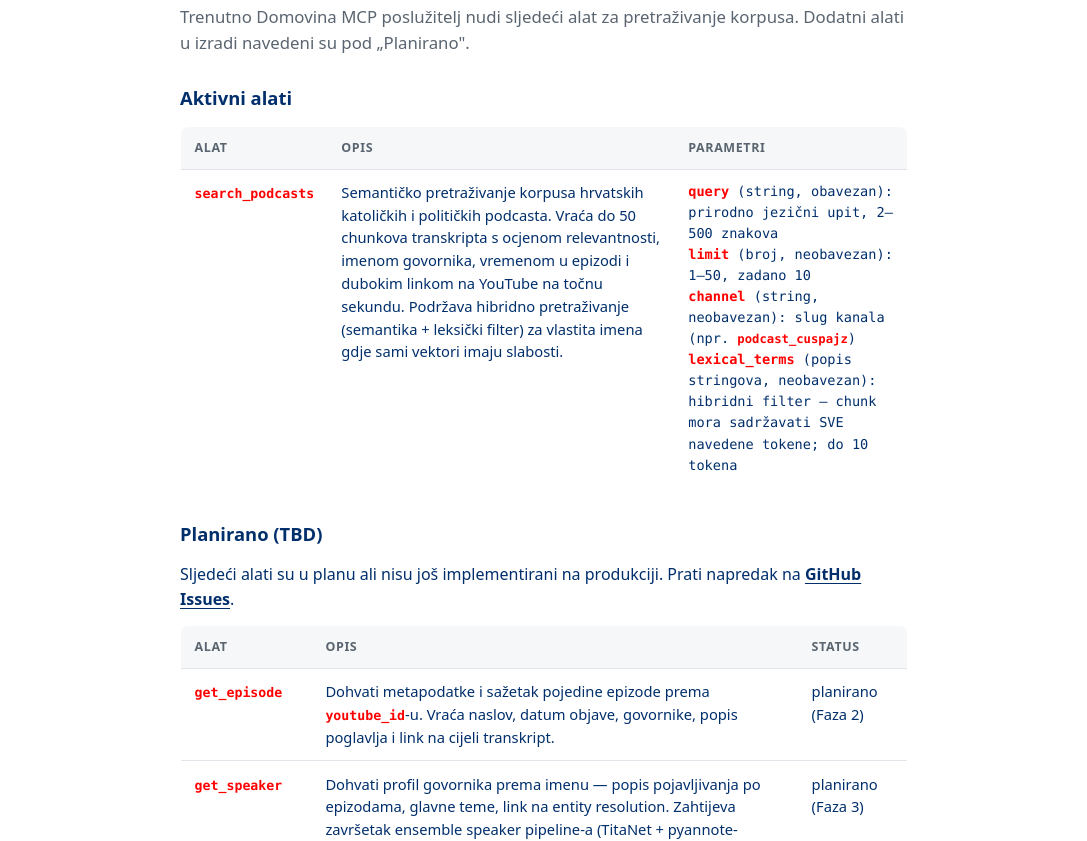
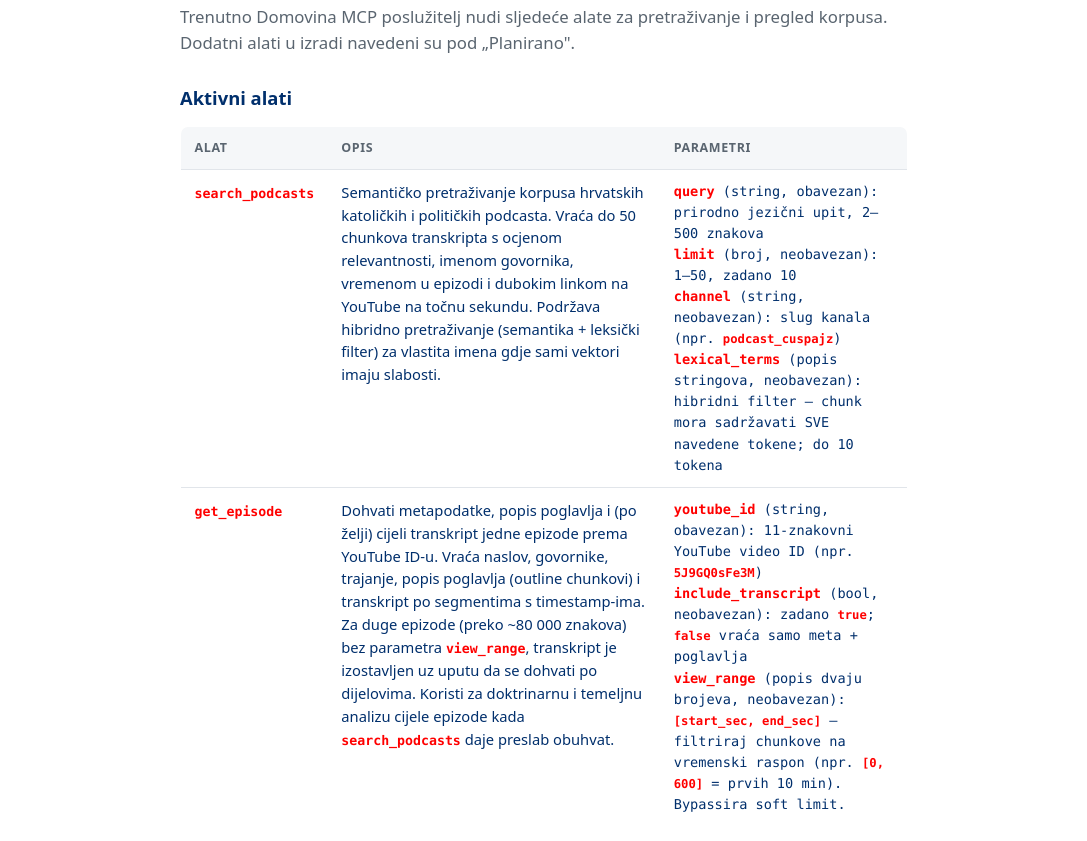
Before and after one commit to domovinatv/domovina-rag, a website: page services/mcp/public/tools.html in a window 1280 px wide. Shown: the part 158-999 px from the top of the page, without its empty margins (96-1183 px from the left). Drawn offline with Linux system fonts and the light colour scheme.

Commit message:
docs(mcp): get_episode u Aktivni alati + README sekcija
tools.html:
  - dodaj get_episode red u Aktivni alati tablicu (puni opis +
    youtube_id/include_transcript/view_range parametri)
  - makni iz Planirano sekcije (još je tu list_channels što je outdated
    od b78eed9 — fix u zasebnom PR-u)
  - lede prilagođen za plural ("sljedeće alate ... pretraživanje i pregled")

README.md:
  - dodaj zasebnu sekciju Tool: get_episode s arg tablicom, truncation
    pravilima i error code-ovima
  - makni get_episode iz "planirano Faza 2+" liste

Co-Authored-By: Claude Opus 4.7 (1M context) <noreply@anthropic.com>

```diff
--- a/services/mcp/public/tools.html
+++ b/services/mcp/public/tools.html
@@ -72,8 +72,8 @@
   <div class="hero">
     <h1>Podržani alati</h1>
     <p class="lede">
-      Trenutno Domovina MCP poslužitelj nudi sljedeći alat za pretraživanje
-      korpusa. Dodatni alati u izradi navedeni su pod „Planirano".
+      Trenutno Domovina MCP poslužitelj nudi sljedeće alate za pretraživanje
+      i pregled korpusa. Dodatni alati u izradi navedeni su pod „Planirano".
     </p>
   </div>
 
@@ -102,6 +102,25 @@
             </div>
           </td>
         </tr>
+        <tr>
+          <td><code>get_episode</code></td>
+          <td>
+            Dohvati metapodatke, popis poglavlja i (po želji) cijeli transkript
+            jedne epizode prema YouTube ID-u. Vraća naslov, govornike, trajanje,
+            popis poglavlja (outline chunkovi) i transkript po segmentima s
+            timestamp-ima. Za duge epizode (preko ~80 000 znakova) bez parametra
+            <code>view_range</code>, transkript je izostavljen uz uputu da se
+            dohvati po dijelovima. Koristi za doktrinarnu i temeljnu analizu
+            cijele epizode kada <code>search_podcasts</code> daje preslab obuhvat.
+          </td>
+          <td>
+            <div class="param-list">
+              <strong>youtube_id</strong> (string, obavezan): 11-znakovni YouTube video ID (npr. <code>5J9GQ0sFe3M</code>)<br/>
+              <strong>include_transcript</strong> (bool, neobavezan): zadano <code>true</code>; <code>false</code> vraća samo meta + poglavlja<br/>
+              <strong>view_range</strong> (popis dvaju brojeva, neobavezan): <code>[start_sec, end_sec]</code> — filtriraj chunkove na vremenski raspon (npr. <code>[0, 600]</code> = prvih 10 min). Bypassira soft limit.
+            </div>
+          </td>
+        </tr>
       </tbody>
     </table>
   </section>
@@ -117,11 +136,6 @@
         <tr><th>Alat</th><th>Opis</th><th>Status</th></tr>
       </thead>
       <tbody>
-        <tr>
-          <td><code>get_episode</code></td>
-          <td>Dohvati metapodatke i sažetak pojedine epizode prema <code>youtube_id</code>-u. Vraća naslov, datum objave, govornike, popis poglavlja i link na cijeli transkript.</td>
-          <td>planirano (Faza 2)</td>
-        </tr>
         <tr>
           <td><code>get_speaker</code></td>
           <td>Dohvati profil govornika prema imenu — popis pojavljivanja po epizodama, glavne teme, link na entity resolution. Zahtijeva završetak ensemble speaker pipeline-a (TitaNet + pyannote-wespeaker34).</td>
```
Also changed, not shown: services/mcp/README.md.
